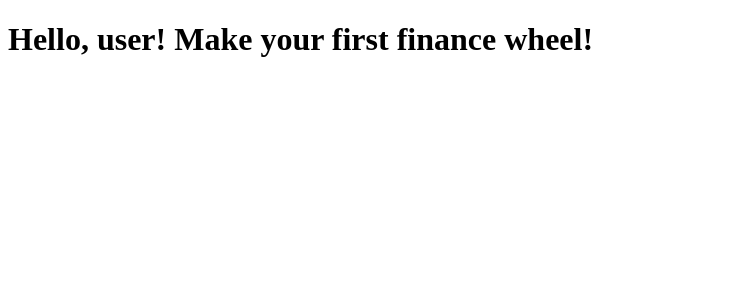
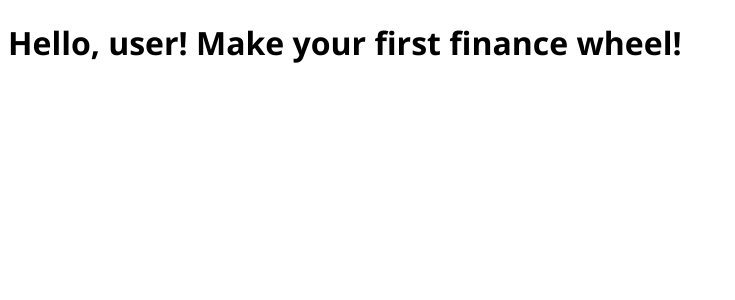
Before and after one commit to Eugene-Bocharov/GameOFTeens_JS, a React (Create React App) app: page / in a window 1280 px wide. Shown: the top 300 px of the page, without its empty margins (0-735 px from the left). Built offline with nearby package versions, Linux system fonts and the light colour scheme.

Commit message:
Added styles

```diff
--- a/src/App.jsx
+++ b/src/App.jsx
@@ -5,7 +5,7 @@ class App extends Component {
     render() {
         return (
             <>
-                <h1 className={styles.header}>Hello, user! Make your first finance wheel!</h1>
+                <h1 className={styles.mainTitle}>Hello, user! Make your first finance wheel!</h1>
             </>
         );
     }
--- a/src/App.module.css
+++ b/src/App.module.css
@@ -0,0 +1,4 @@
+.mainTitle {
+    font-weight: bold;
+    font-family: 'Segoe UI', sans-serif;
+}
```
